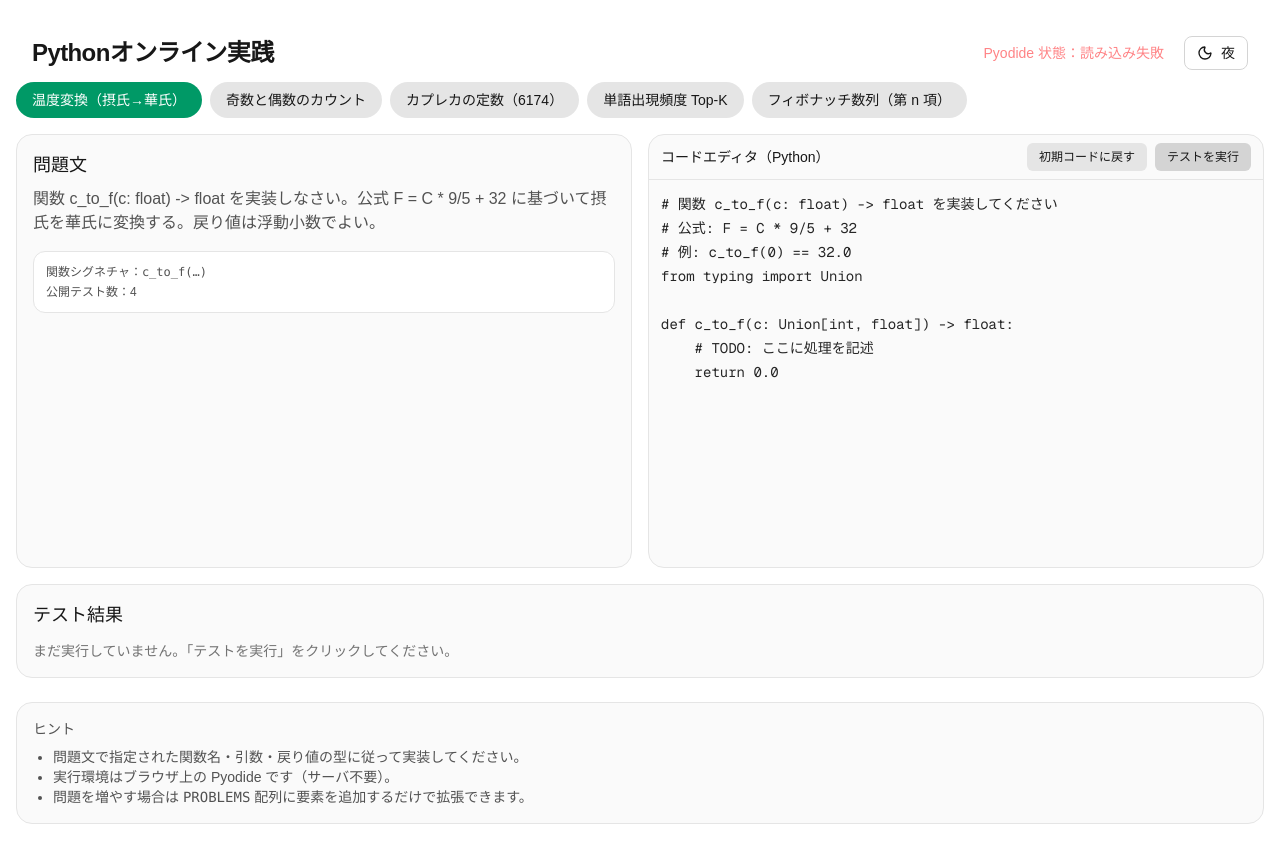
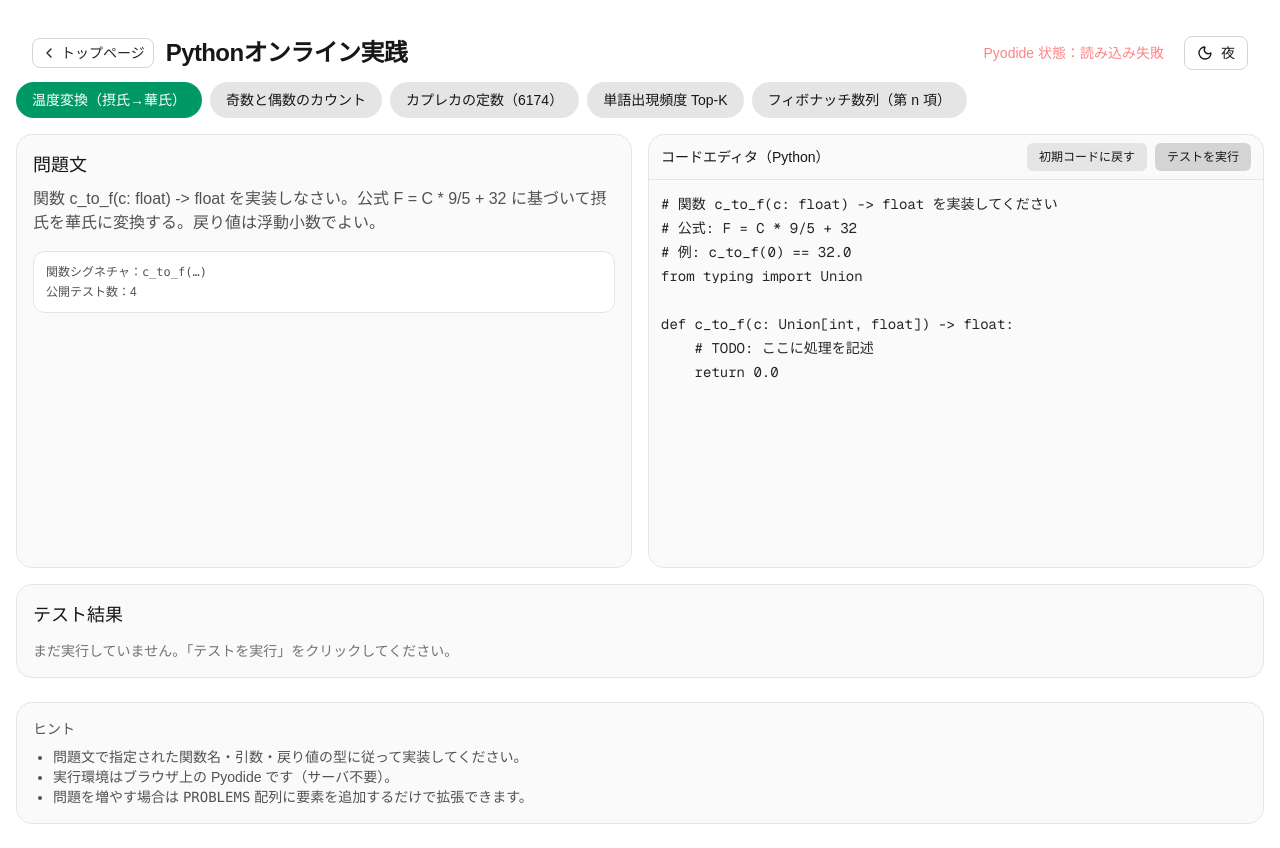
Before and after one commit to YoshihiroChen/IT-Study-Program, a Next.js app in the folder frontend/: page /paths/web/py-coding-problems in a window 1280 px wide. Built offline with nearby package versions, Linux system fonts and the light colour scheme.

Commit message:
new edition

```diff
--- a/frontend/src/app/paths/web/py-coding-problems/page.tsx
+++ b/frontend/src/app/paths/web/py-coding-problems/page.tsx
@@ -1,7 +1,9 @@
 'use client';
 
 import React, { useEffect, useMemo, useState } from 'react';
-import { Sun, Moon } from 'lucide-react';
+import { Sun, Moon, ChevronRight } from 'lucide-react';
+import Link from 'next/link';
+
 
 /**
  * 🐍 Python 練習ページ（LeetCode風）+ 昼夜テーマ切替
@@ -168,7 +170,7 @@ function usePyodide() {
 type Theme = 'light' | 'dark';
 
 function useTheme(): [Theme, () => void] {
-  const [theme, setTheme] = useState<Theme>('dark');
+  const [theme, setTheme] = useState<Theme>('light');
 
   // 初期化：localStorage or OS 設定
   useEffect(() => {
@@ -438,14 +440,34 @@ export default function PyCodingProblemsPage() {
         {/* ヘッダー */}
         <header className={headerCls}>
           <div className="mx-auto flex max-w-7xl items-center justify-between px-4 py-3">
-            <h1 className="text-2xl font-semibold tracking-tight">Pythonオンライン実践</h1>
+            {/* 左侧：返回首页 + 标题 */}
+            <div className="flex items-center gap-3">
+              <Link
+                href="/"
+                className={cx(
+                  'flex items-center gap-1 px-2 py-1 rounded-lg border text-sm transition',
+                  isDark ? 'border-white/20 hover:bg-white/10 text-white'
+                        : 'border-neutral-300 hover:bg-neutral-100 text-neutral-800'
+                )}
+              >
+                <ChevronRight className="w-4 h-4 -rotate-180" />
+                <span>トップページ</span>
+              </Link>
+
+              <h1 className="text-2xl font-semibold tracking-tight">Pythonオンライン実践</h1>
+            </div>
+
+            {/* 右侧：状态 + 主题切换 */}
             <div className="flex items-center gap-3 text-sm">
               <span className={cx('opacity-80', error ? 'text-red-400' : '')}>
                 Pyodide 状態：{loading ? '読み込み中…' : error ? '読み込み失敗' : '準備完了'}
               </span>
               <button
                 onClick={toggleTheme}
-                className={cx('ml-2 flex items-center gap-2 rounded-lg border px-3 py-1.5 transition', isDark ? 'border-white/20 hover:bg-white/10' : 'border-neutral-300 hover:bg-neutral-100')}
+                className={cx(
+                  'ml-2 flex items-center gap-2 rounded-lg border px-3 py-1.5 transition',
+                  isDark ? 'border-white/20 hover:bg-white/10' : 'border-neutral-300 hover:bg-neutral-100'
+                )}
                 aria-label={isDark ? '昼モードに切替' : '夜モードに切替'}
               >
                 {isDark ? <Sun className="h-4 w-4" /> : <Moon className="h-4 w-4" />}
@@ -454,6 +476,7 @@ export default function PyCodingProblemsPage() {
             </div>
           </div>
         </header>
+
 
         {/* 問題タブ */}
         <div className="mb-4 flex flex-wrap gap-2">
```
